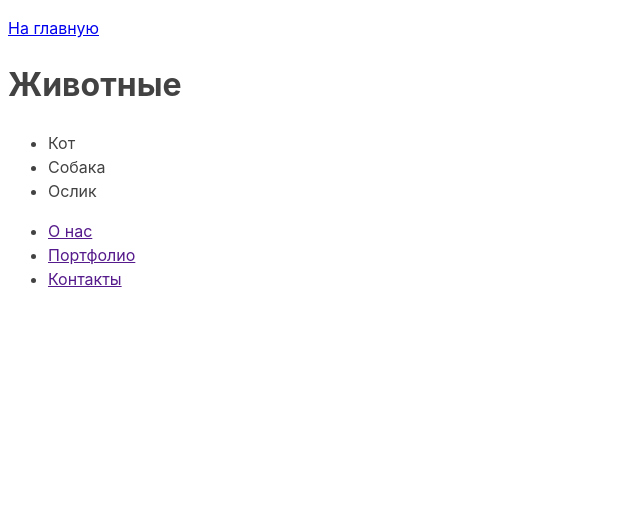
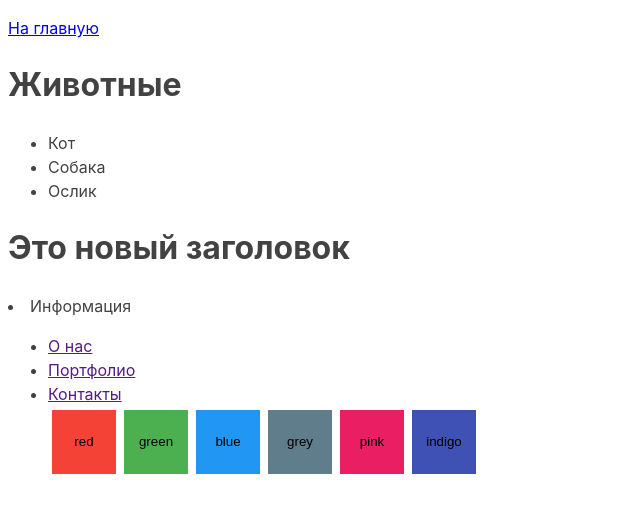
Before and after one commit to Tatiana-goit/goit-js-hw-07, a plain HTML site: page task-example.html in a window 1280 px wide. Shown: the whole page, without its empty margins (0-640 px from the left). Drawn offline with Linux system fonts and the light colour scheme.

Commit message:
Тренировка по видео Репеты

```diff
--- a/js/task-example.js
+++ b/js/task-example.js
@@ -32,7 +32,51 @@ navEl.classList.toggle('new')
 // console.log(navEl);
 
 const linkEl = document.querySelector('a');
-console.log(linkEl);
-console.log(linkEl.getAttribute('href'));;
+// console.log(linkEl);
+// console.log(linkEl.getAttribute('href'));;
 
-console.log(linkEl.attributes);
+// console.log(linkEl.attributes);
+
+const newTitle = document.createElement('h1');
+newTitle.textContent ='Это новый заголовок';
+// console.log(newTitle);
+navEl.before(newTitle);
+
+
+
+const newNavLink = document.createElement('li');
+newNavLink.textContent = 'Информация';
+newNavLink.classList.add('site-nav__item');
+// console.log(newNavLink);
+navEl.before(newNavLink);
+
+
+
+// Пример с видео_____________________________
+
+const colors = [
+  { label: 'red', color: '#F44336' },
+  { label: 'green', color: '#4CAF50' },
+  { label: 'blue', color: '#2196F3' },
+  { label: 'grey', color: '#607D8B' },
+  { label: 'pink', color: '#E91E63' },
+  { label: 'indigo', color: '#3F51B5' },
+];
+
+const colorPickerEl = document.querySelector('.js-simple');
+
+const makeColor = options => {
+    return options.map(option => {
+        const buttonEl = document.createElement('button');
+        buttonEl.type = 'button';
+        buttonEl.classList.add('color__button');
+        buttonEl.textContent = option.label;
+        buttonEl.style.backgroundColor = option.color;
+
+        return buttonEl;
+    });
+};
+
+const elements = makeColor(colors);
+
+colorPickerEl.append(...elements);
--- a/task-example.html
+++ b/task-example.html
@@ -13,7 +13,16 @@
             background-color: #fff;
             color: #424242;
             line-height: 1.5;
-        }
+         }
+         .color__button {
+  display: inline-block;
+  width: 64px;
+  height: 64px;
+  margin: 4px;
+  border: none;
+  outline: none;
+  cursor: pointer;
+}
     </style>
 </head>
 
@@ -34,7 +43,7 @@
 
     <!-- <img class='people__img' src="images/bg-desktop.jpg" alt="Фото группы студентов"> -->
 
-    <ul class="site-nav">
+    <ul class="site-nav js-simple">
         <li class="site-nav__item">
             <a href="" class="site-nav__link">О нас</a>
         </li>
```
Also changed, not shown: css/styles.css (added).
